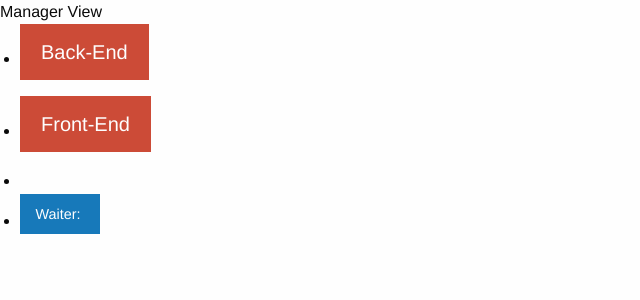
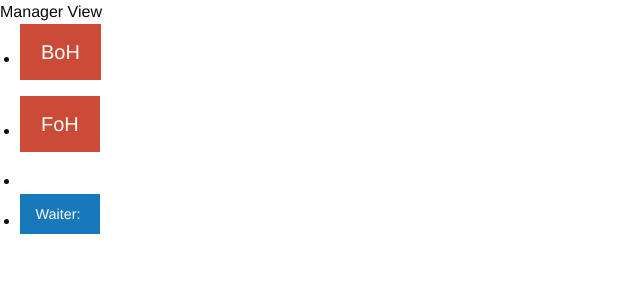
Before and after one commit to UNTSoftwareEngineeringGroup/RestrauntSystem, a Rails app: page / in a window 1280 px wide. Shown: the top 300 px of the page, without its empty margins (0-640 px from the left). Run offline with Rails 7, Linux system fonts and the light colour scheme; style sheets or scripts are compiled from the project's sources; some libraries are stand-ins or nearby versions.

Commit message:
change front-end back-end to Foh BoH

```diff
--- a/app/views/user/_side_nav.html.erb
+++ b/app/views/user/_side_nav.html.erb
@@ -4,9 +4,9 @@
       <!-- Manager buttons -->
 
       <!-- Only show Back-End button if in fron-end view -->
-      <li><%= button_to "Back-End", root_url, :method => "get", class: "button large alert" %></li>
+      <li><%= button_to "BoH", root_url, :method => "get", class: "button large alert" %></li>
       <!-- only show fron-end button if in back-end view -->
-      <li><%= button_to "Front-End", root_url, :method => "get", class: "button large alert" %></li>
+      <li><%= button_to "FoH", root_url, :method => "get", class: "button large alert" %></li>
       <li class="divider"></li>
         <!-- need some kind of for loop to show buttons for each active waiter -->
         <!-- need partial here for waiter -->
```
